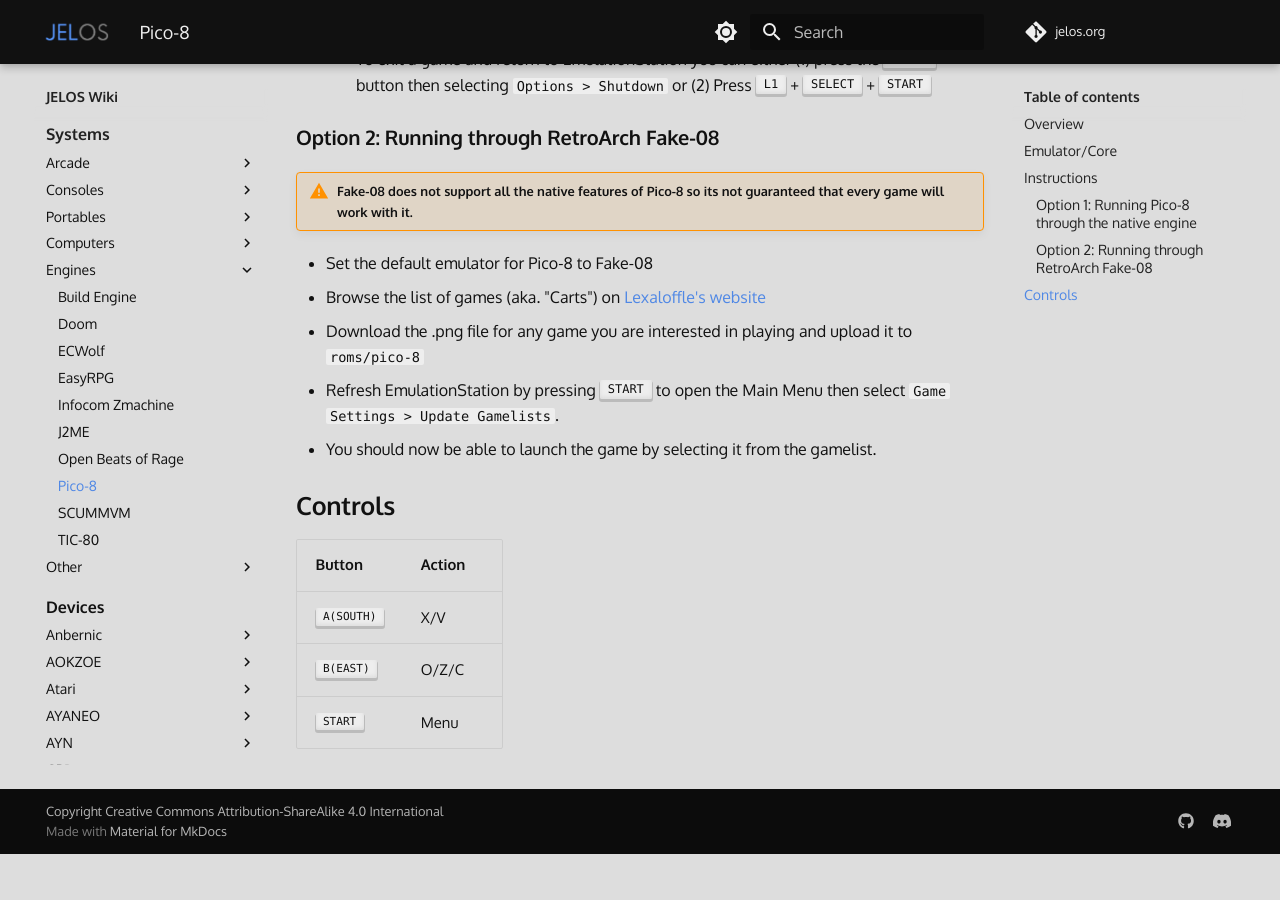
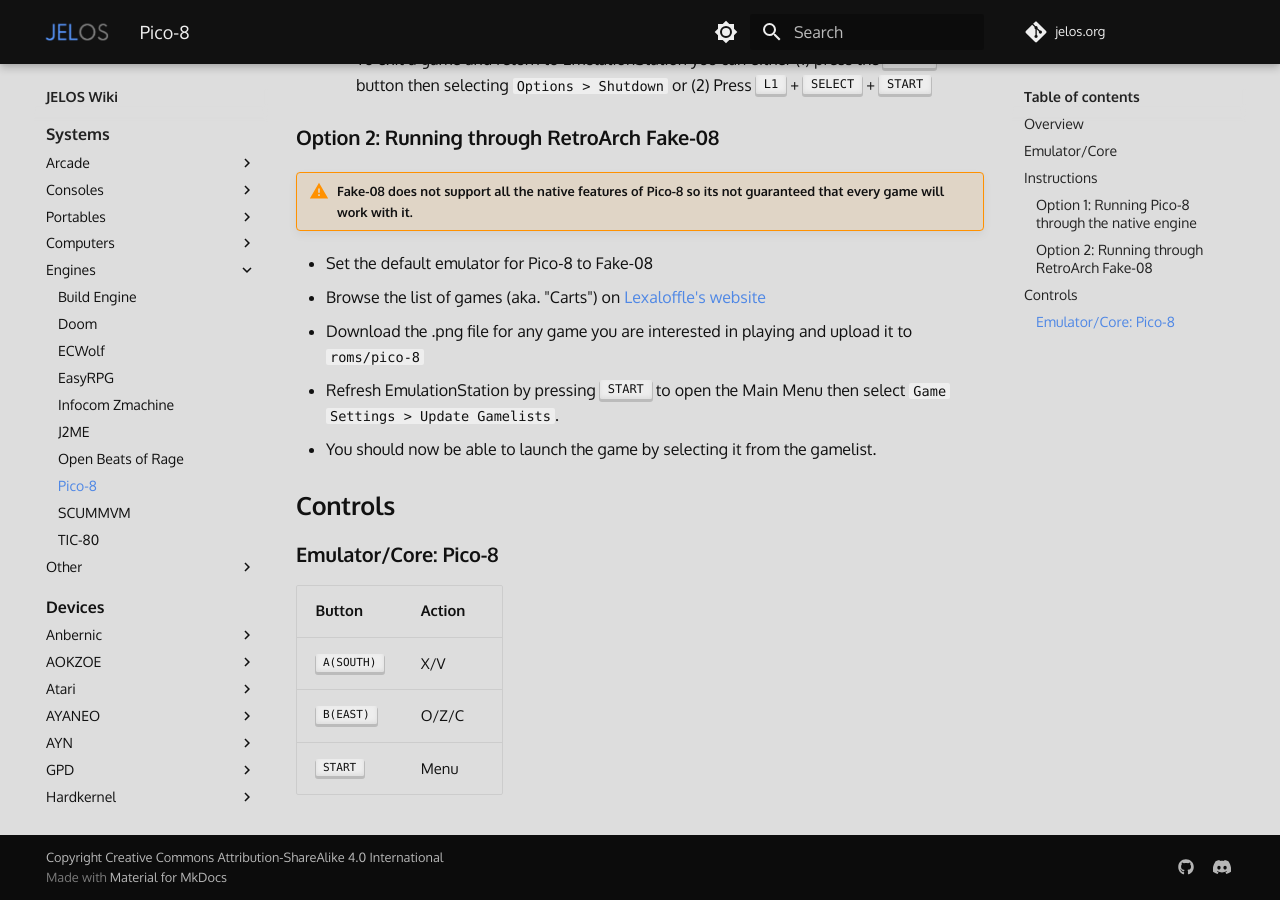
Before and after one commit to wbrawner/jelos.org, an MkDocs documentation site: the page built from docs/systems/pico-8.md, in a window 1280 px wide and 900 px high, scrolled down 2193 px. Built offline with MkDocs 1.6.1 and Material for MkDocs 9.7.7, drawn with Linux system fonts in a browser that asks for light colours; some web fonts are replaced; comment, search, counter and statistics services are not loaded; before the commit the page ends 3047 px from its top, so only the background shows below that.

Commit message:
Update pico-8.md

```diff
--- a/docs/systems/pico-8.md
+++ b/docs/systems/pico-8.md
@@ -73,6 +73,8 @@
 
 ## Controls
 
+### Emulator/Core: Pico-8
+
 | Button | Action |
 | -- | -- |
 | ++"A(SOUTH)"++ | X/V |
```
